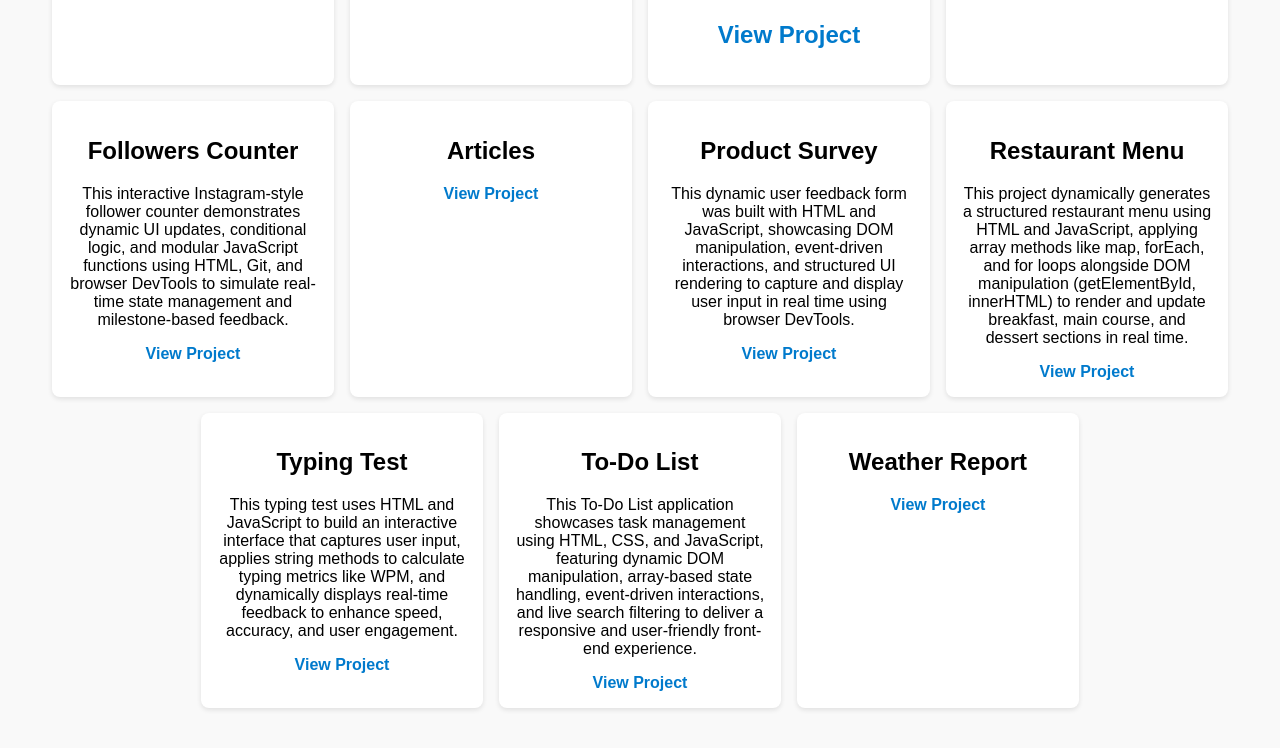
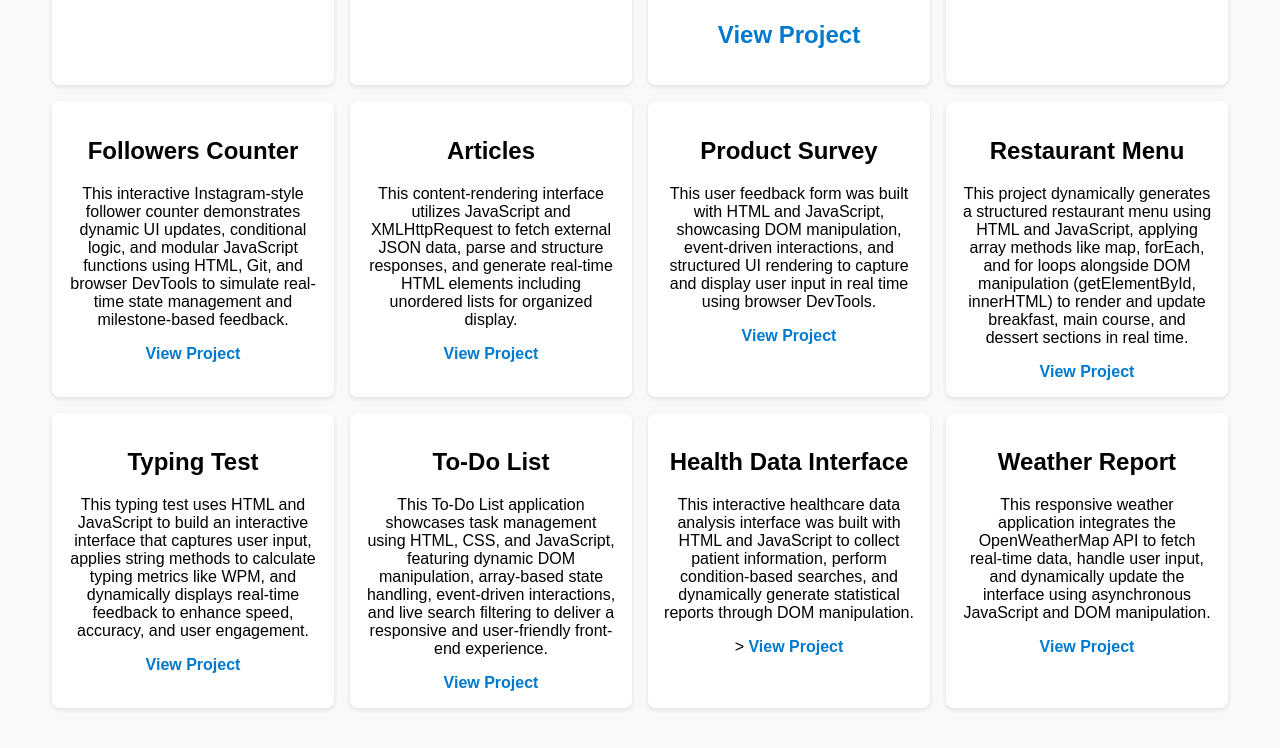
Before and after one commit to The-Lounicorn/JavaScript_Mini_Projects, a plain HTML site: page index.html in a window 1280 px wide. Shown: the part 631-1379 px from the top of the page. Drawn offline with Linux system fonts and the light colour scheme.

Commit message:
added description for Articles project

```diff
--- a/index.html
+++ b/index.html
@@ -44,12 +44,12 @@
     </div>
     <div class="card">
       <h2>Articles</h2>
-      <p></p>
+      <p>This content-rendering interface utilizes JavaScript and XMLHttpRequest to fetch external JSON data, parse and structure responses, and generate real-time HTML elements including unordered lists for organized display.</p>
       <a href="healthArticle/index.html">View Project</a>
     </div>
     <div class="card">
       <h2>Product Survey</h2>
-      <p>This dynamic user feedback form was built with HTML and JavaScript, showcasing DOM manipulation, event-driven interactions, and structured UI rendering to capture and display user input in real time using browser DevTools.</p>
+      <p>This user feedback form was built with HTML and JavaScript, showcasing DOM manipulation, event-driven interactions, and structured UI rendering to capture and display user input in real time using browser DevTools.</p>
       <a href="productSurvey/index.html">View Project</a>
     </div>
     <div class="card">
@@ -68,9 +68,14 @@
       <p>This To-Do List application showcases task management using HTML, CSS, and JavaScript, featuring dynamic DOM manipulation, array-based state handling, event-driven interactions, and live search filtering to deliver a responsive and user-friendly front-end experience.</p>
       <a href="todoList/index.html">View Project</a>
     </div>
+      <div class="card">
+      <h2>Health Data Interface</h2>
+      <p>This interactive healthcare data analysis interface was built with HTML and JavaScript to collect patient information, perform condition-based searches, and dynamically generate statistical reports through DOM manipulation.</p>>
+      <a href="healthAnalysis/index.html">View Project</a>
+    </div>
     <div class="card">
       <h2>Weather Report</h2>
-      <p></p>
+      <p>This responsive weather application integrates the OpenWeatherMap API to fetch real-time data, handle user input, and dynamically update the interface using asynchronous JavaScript and DOM manipulation.</p>
       <a href="weatherReport/index.html">View Project</a>
     </div>
   </div>
```
